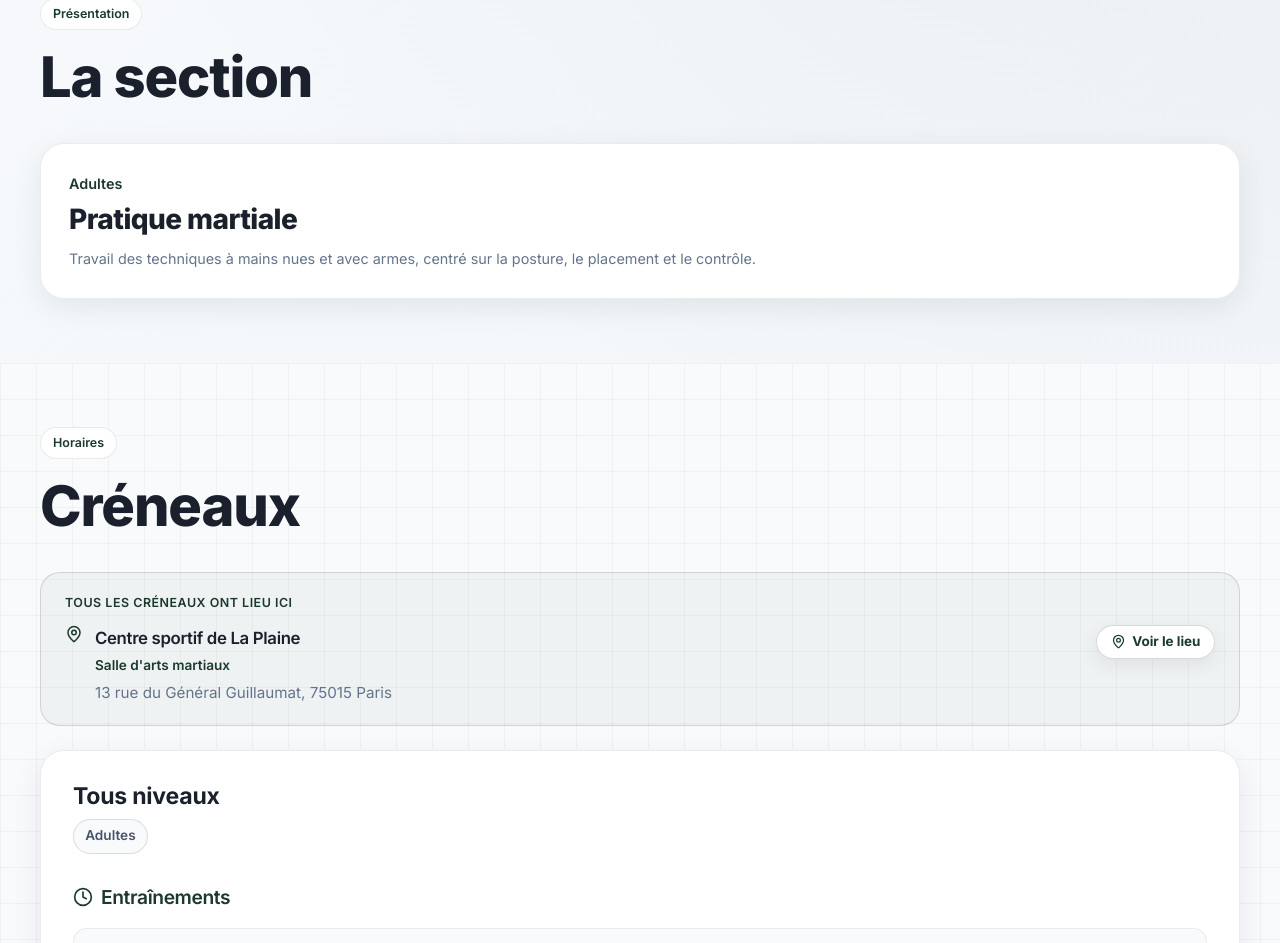
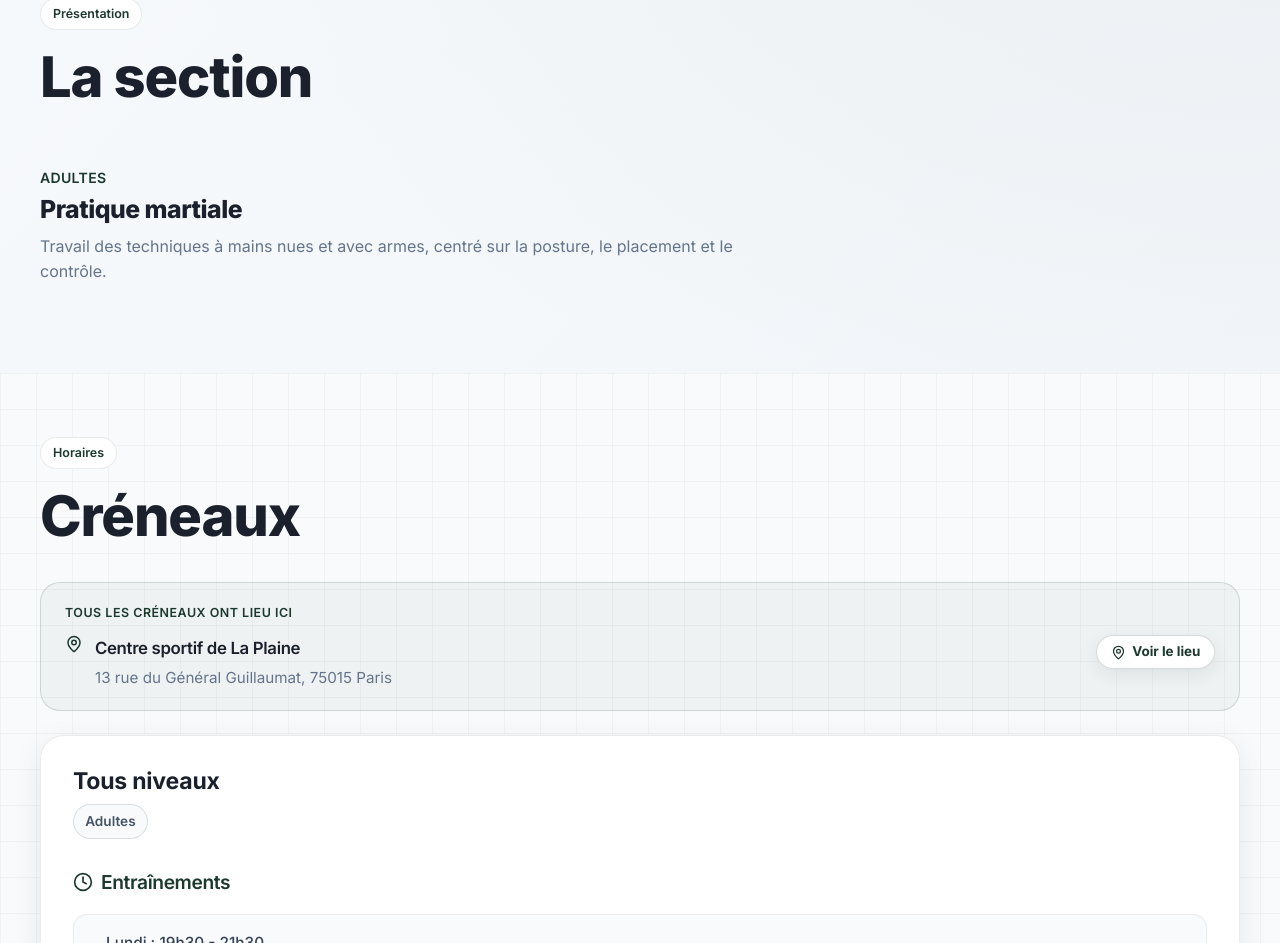
Before and after one commit to jeremiekunkela/escxv-site, a Next.js app: page /sections/aikibudo in a window 1280 px wide. Shown: the part 871-1814 px from the top of the page. Built offline with nearby package versions, Linux system fonts and the light colour scheme.

Commit message:
refactor: allège la présentation des programmes de section

```diff
--- a/src/data/news.json
+++ b/src/data/news.json
@@ -5,7 +5,7 @@
     "slug": "nouveau-site-esc-xv-2026",
     "subtitle": "Un site repensé autour des sections, des lieux de pratique et des informations vraiment utiles aux familles.",
     "excerpt": "Le club met en ligne un nouveau site pour retrouver plus facilement les sections, les horaires, les lieux de pratique et les actualités.",
-    "content": "L'ESCXV met en ligne un nouveau site pour rendre l'information plus simple à trouver : sections, horaires, lieux de pratique, équipements et contacts sont désormais regroupés au même endroit.",
+    "content": "L'ESCXV met en ligne un nouveau site pour rendre l'information plus simple à trouver : sections, horaires, lieux de pratique et contacts sont désormais regroupés au même endroit.",
     "coverImage": "https://images.unsplash.com/photo-1573867639040-6dd25fa5f597?q=80&w=1170&auto=format&fit=crop&ixlib=rb-4.1.0&ixid=M3wxMjA3fDB8MHxwaG90by1wYWdlfHx8fGVufDB8fHx8fA%3D%3D",
     "coverImageAlt": "Une équipe travaille ensemble autour d'un ordinateur portable.",
     "publishedAt": "2026-07-03T09:00:00.000Z",
@@ -17,7 +17,7 @@
     "readingTime": "2 min",
     "summaryPoints": [
       "Toutes les sections réunies au même endroit",
-      "Lieux de pratique et équipements détaillés",
+      "Lieux de pratique par section",
       "Informations pratiques mises a jour"
     ],
     "blocks": [
@@ -30,7 +30,7 @@
         "type": "text",
         "paragraphs": [
           "Le club met en ligne un nouveau site pour faciliter le quotidien des adhérents et des familles. L'objectif est simple : permettre a chacun de trouver rapidement la bonne information, sans avoir a chercher longtemps.",
-          "Les sections, les horaires, les lieux de pratique, les équipements disponibles et les contacts sont désormais regroupés et présentés de manière cohérente d'une page à l'autre."
+          "Les sections, les horaires, les lieux de pratique et les contacts sont désormais regroupés et présentés de manière cohérente d'une page à l'autre."
         ]
       },
       {
@@ -41,7 +41,7 @@
         "type": "text",
         "paragraphs": [
           "Explorez les sections pour découvrir les disciplines proposées et trouver celle qui vous correspond : chaque activité détaille ses créneaux, ses groupes, ses tarifs et son contact.",
-          "Repérez où vous entraîner du côté des installations : adresse, équipements et sports pratiqués sur chaque site, avec un filtre par sport pour aller droit au but.",
+          "Repérez où vous entraîner du côté des installations : adresse et sports pratiqués sur chaque site, avec un filtre par sport pour aller droit au but.",
           "Suivez la vie du club dans les actualités : annonces et informations pratiques y sont publiées au fil de l'eau, les plus récentes en premier."
         ]
       },
--- a/src/features/activities/components/ActivityProgramCards/ActivityProgramCards.module.css
+++ b/src/features/activities/components/ActivityProgramCards/ActivityProgramCards.module.css
@@ -1,39 +1,35 @@
-.grid {
+.list {
   display: grid;
   grid-template-columns: repeat(auto-fit, minmax(280px, 1fr));
-  gap: 16px;
+  gap: 18px 24px;
+  margin: 0;
+  padding: 0;
+  list-style: none;
 }
 
-.card {
-  border: 1px solid var(--color-border);
-  border-radius: var(--radius-lg);
-  background: var(--color-surface-raised);
-  padding: 28px;
-  box-shadow: var(--shadow-sm);
-  transition:
-    transform var(--transition-standard),
-    box-shadow var(--transition-standard),
-    border-color var(--transition-standard);
+.item {
+  padding: 24px 0;
 }
 
-.card:hover {
-  transform: translateY(-4px);
-  border-color: var(--color-border-strong);
-  box-shadow: var(--shadow-md);
+.header {
+  display: grid;
+  gap: 6px;
 }
 
 .audience {
   width: fit-content;
   margin: 0;
   color: var(--color-brand);
-  font-size: var(--font-size-sm);
+  font-size: 0.88rem;
   font-weight: var(--font-weight-semibold);
+  letter-spacing: 0.02em;
+  text-transform: uppercase;
 }
 
 .title {
-  margin: 10px 0 0;
+  margin: 0;
   color: var(--color-text-primary);
-  font-size: clamp(1.45rem, 2.4vw, 1.75rem);
+  font-size: clamp(1.25rem, 2vw, 1.55rem);
   font-weight: var(--font-weight-bold);
   letter-spacing: -0.02em;
   line-height: 1.05;
@@ -41,7 +37,8 @@
 
 .description {
   margin: 12px 0 0;
+  max-width: 72ch;
   color: var(--color-text-secondary);
-  font-size: var(--font-size-sm);
+  font-size: var(--font-size-md);
   line-height: var(--line-height-body);
 }
--- a/src/features/activities/components/ActivityProgramCards/ActivityProgramCards.tsx
+++ b/src/features/activities/components/ActivityProgramCards/ActivityProgramCards.tsx
@@ -8,19 +8,21 @@ type ActivityProgramCardsProps = {
 
 export function ActivityProgramCards({ programs }: ActivityProgramCardsProps) {
   return (
-    <div className={styles.grid}>
+    <ul className={styles.list}>
       {programs.map((program, index) => (
-        <article
+        <li
           key={program.title}
-          className={styles.card}
-          data-reveal="zoom"
+          className={styles.item}
+          data-reveal="fade-up"
           style={{ "--reveal-delay": `${index * 70}ms` } as CSSProperties}
         >
-          <p className={styles.audience}>{program.audience}</p>
-          <h3 className={styles.title}>{program.title}</h3>
+          <div className={styles.header}>
+            <p className={styles.audience}>{program.audience}</p>
+            <h3 className={styles.title}>{program.title}</h3>
+          </div>
           <p className={styles.description}>{program.description}</p>
-        </article>
+        </li>
       ))}
-    </div>
+    </ul>
   );
 }
--- a/src/features/activities/components/ActivityScheduleCards/ActivityScheduleCards.tsx
+++ b/src/features/activities/components/ActivityScheduleCards/ActivityScheduleCards.tsx
@@ -159,7 +159,6 @@ function ScheduleVenue({ venue }: ScheduleVenueProps) {
         <h5 className={styles.venueTitle}>
           {location?.name ?? "Lieu à confirmer"}
         </h5>
-        {venue ? <p className={styles.venueSpace}>{venue.space.label}</p> : null}
         <p className={styles.address}>
           {location
             ? `${location.address}, ${location.postalCode} ${location.city}`
--- a/src/features/activities/lib/activityFacts.ts
+++ b/src/features/activities/lib/activityFacts.ts
@@ -17,7 +17,7 @@ function getDaysValue(activity: Activity) {
 
 /**
  * Un seul lieu : on le nomme, c'est l'information que le visiteur cherche.
- * Plusieurs : on compte, car empiler des noms d'equipements municipaux ne se
+ * Plusieurs : on compte, car empiler des noms de lieux municipaux ne se
  * lit pas d'un coup d'oeil — le detail est de toute facon plus bas.
  */
 function getLocationsValue(activity: Activity) {
```
Also changed, not shown: src/data/activities.json.
